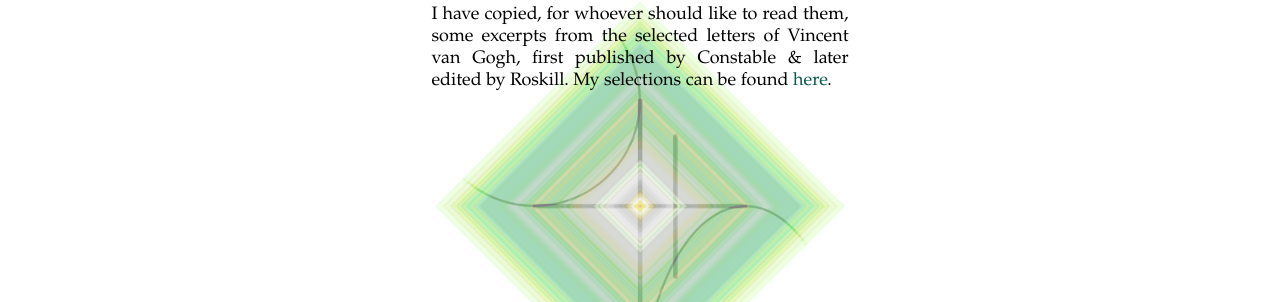
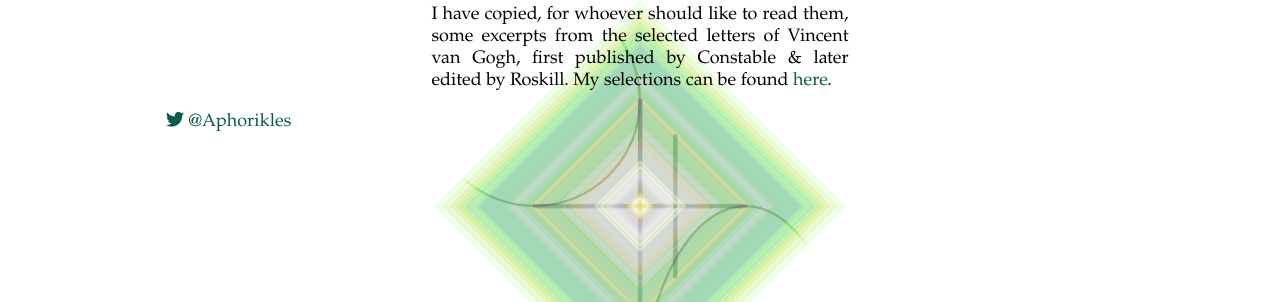
Before and after one commit to Perceptua/perceptua, a Jekyll site: the page built from _posts/2021-08-20-from-the-letters-of-van-gogh.md, in a window 1280 px wide. Shown: the part 244-546 px from the top of the page. Built offline with Jekyll 4.4.1, drawn with Linux system fonts in a browser that asks for light colours.

Commit message:
add footer

```diff
--- a/_layouts/default.html
+++ b/_layouts/default.html
@@ -8,7 +8,20 @@
     <meta name="keywords" content="perceptua, {{ page.keywords }}">
   </head>
   <body>
+
     {% include header.html %}
+
     <div>{{ content }}</div>
+
+    <div class="footer">
+      <div>
+        <a target="_blank" href="https://twitter.com/Aphorikles"><i class="fab fa-twitter"></i> @Aphorikles</a>
+      </div>
+
+      <div class="social">
+        <div class="sharethis-inline-share-buttons"></div>
+      </div>
+    </div>
+
   </body>
 </html>
```
